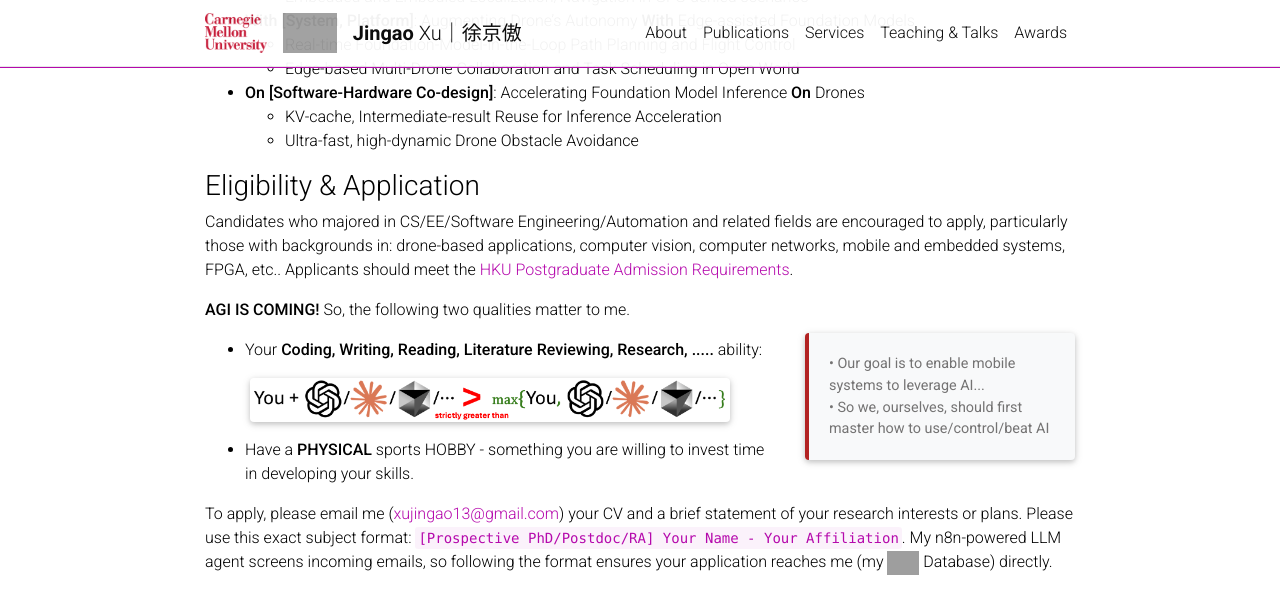
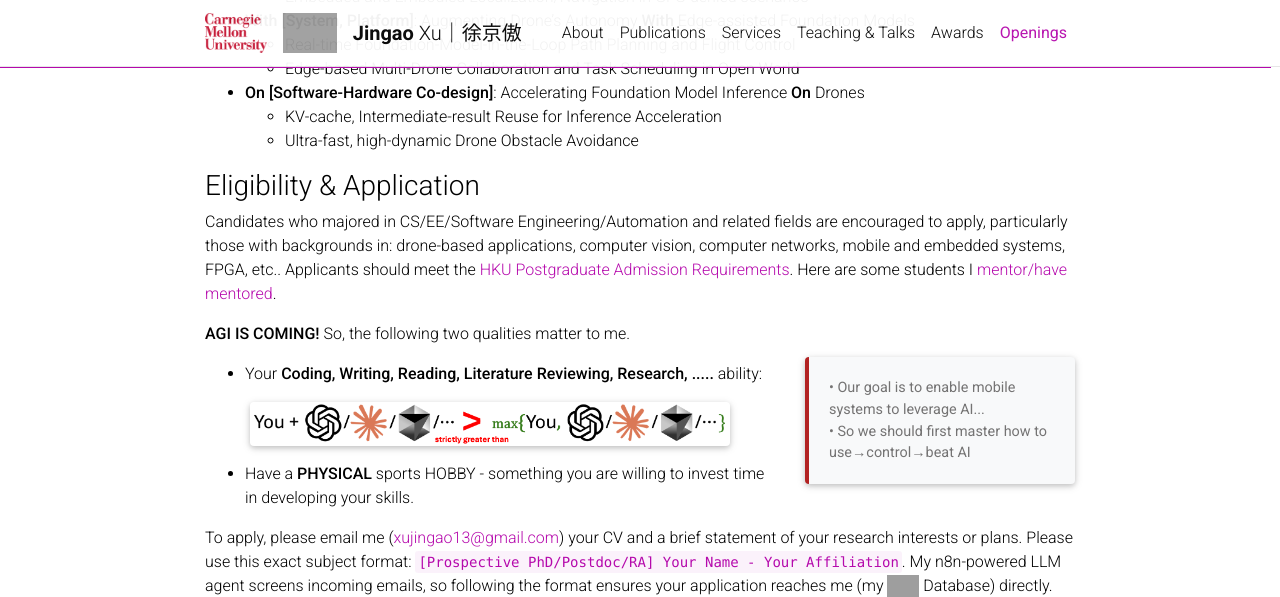
Before and after one commit to xujingao13/xujingao13.github.io, a Jekyll site: the page built from _pages/6-openings.md, in a window 1280 px wide and 900 px high, scrolled down 814 px, cut to the strip 0-597 px from the top of the window. Built offline with Jekyll 4.4.1, drawn with Linux system fonts in a browser that asks for light colours; nearby versions of some CDN libraries; comment, search, counter and statistics services are not loaded; a style sheet for code colours, icons or effects is not loaded; grey boxes are pictures that could not be loaded.

Commit message:
national day

```diff
--- a/_bibliography/papers.bib
+++ b/_bibliography/papers.bib
@@ -134,7 +134,8 @@
   abbr={ACM SenSys},
   mark={conference},
   pdf={papers/sensys25_mmELoc.pdf},
-  bibtex_show={true}
+  bibtex_show={true},
+  underline={Haoyang Wang}
 }
 
 
--- a/_pages/6-openings.md
+++ b/_pages/6-openings.md
@@ -45,6 +45,7 @@ In the era of the Low-Altitude Economy, our current and upcoming research focuse
 
 Candidates who majored in CS/EE/Software Engineering/Automation and related fields are encouraged to apply, particularly those with backgrounds in: drone-based applications, computer vision, computer networks, mobile and embedded systems, FPGA, etc..
 Applicants should meet the [HKU Postgraduate Admission Requirements](https://www.eee.hku.hk/study/rpg/).
+Here are some students I [mentor/have mentored](../teaching/#Mentorship).
 
 **AGI IS COMING!** So, the following two qualities matter to me.
 
@@ -65,7 +66,7 @@ Applicants should meet the [HKU Postgraduate Admission Requirements](https://www
       <div class="card-body">
           <p class="card-text small">
             • Our goal is to enable mobile systems to leverage AI... <br>
-            • So we, ourselves, should first master how to use/control/beat AI <br>
+            • So we should first master how to use→control→beat AI <br>
           </p>
       </div>
     </div>
```
Also changed, not shown: other parts of _pages/6-openings.md (+1 -1 lines), 1 other file.
